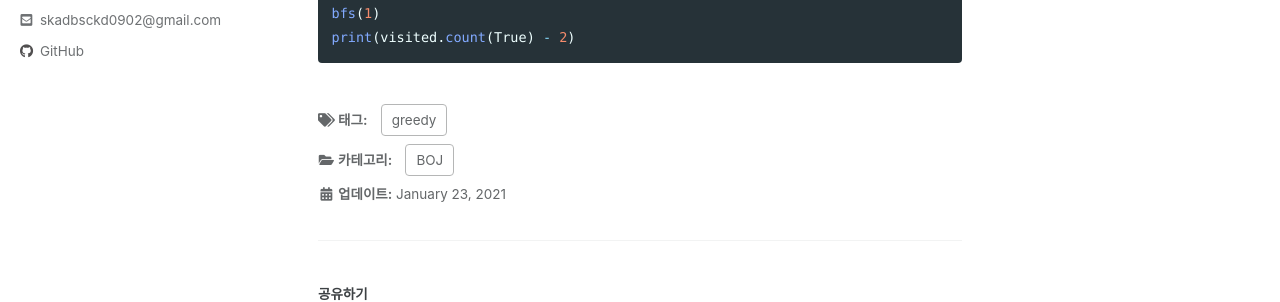
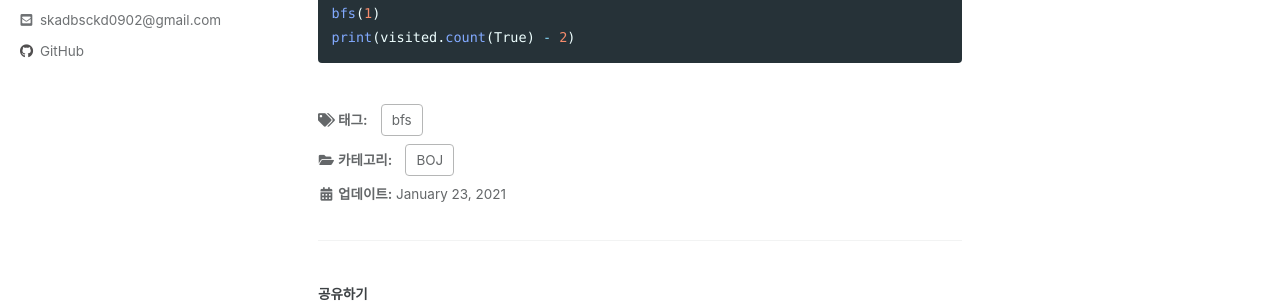
Before and after one commit to Akgop/Akgop.github.io, a Jekyll site: the page built from _posts/2021-01-23-BOJ2606.md, in a window 1280 px wide and 900 px high, scrolled down 1432 px. Shown: the part 148-450 px from the top of the window. Built offline with Jekyll 4.4.1, drawn with Linux system fonts in a browser that asks for light colours; cached includes are drawn as plain includes.

Commit message:
Update 2021-01-23-BOJ2606.md

```diff
--- a/_posts/2021-01-23-BOJ2606.md
+++ b/_posts/2021-01-23-BOJ2606.md
@@ -3,7 +3,7 @@ title: \[BOJ] 2606 바이러스
 categories:
   - BOJ
 tags:
-  - greedy
+  - bfs
 ---
 
 ### BFS
```
